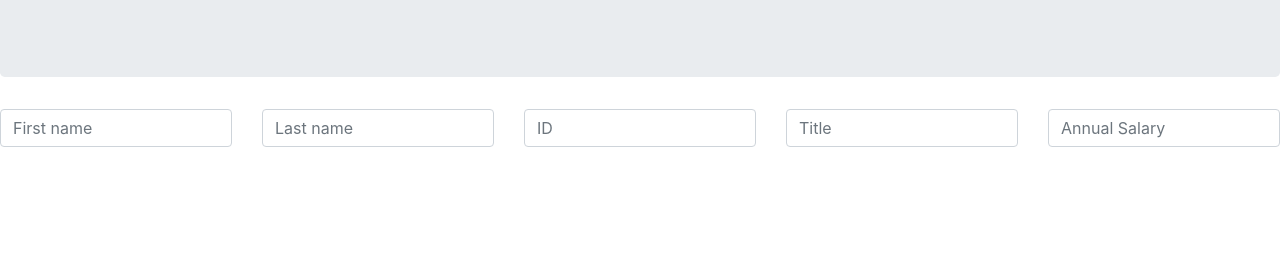
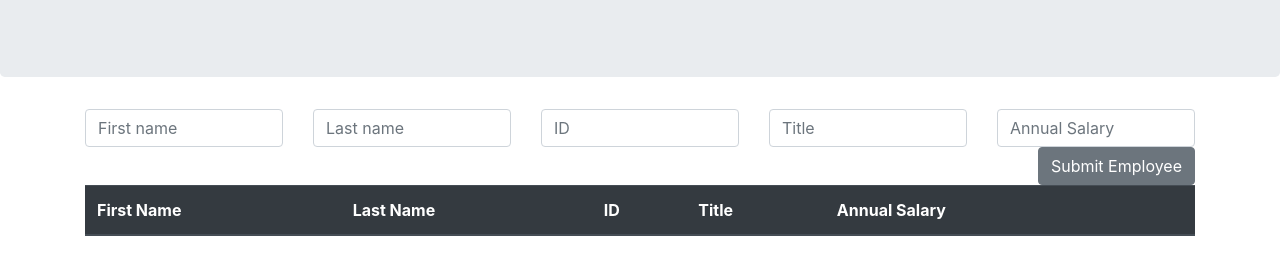
Before and after one commit to PrimeAcademy/weekend-js-salary-calculator, a plain HTML site: page index.html in a window 1280 px wide. Shown: the part 205-480 px from the top of the page. Drawn offline with Linux system fonts and the light colour scheme.

Commit message:
BS class container added to form. Div inside form BS float-right added. BS table added with table & striped classes as well as container class and thead class of thead-darl added

```diff
--- a/index.html
+++ b/index.html
@@ -25,7 +25,7 @@
         </p>
       </div>
     </div>
-    <form>
+    <div class="container">
       <div class="row">
         <div class="col">
           <input type="text" class="form-control" placeholder="First name" />
@@ -43,6 +43,52 @@
           <input type="text" class="form-control" placeholder="Annual Salary" />
         </div>
       </div>
+      <div class="float-right">
+      <button class="btn btn-secondary" type="submit">Submit Employee</button>
+      </div>
     </form>
+  </div>
+  <form>
+    <div class="container">
+      <table class="table table-striped">
+        <thead class="thead-dark">
+          <tr>
+            <th scope="col">First Name</th>
+            <th scope="col">Last Name</th>
+            <th scope="col">ID</th>
+            <th scope="col">Title</th>
+            <th scope="col">Annual Salary</th>
+            <th scope="col"></th>
+          </tr>
+        </thead>
+        <tbody id="js-table-body">
+          <!-- <tr>
+            <th scope="row"></th>
+            <td></td>
+            <td></td>
+            <td></td>
+            <td></td>
+            <td></td>
+            <td></td>
+          </tr>
+          <tr>
+            <th scope="row"></th>
+            <td></td>
+            <td></td>
+            <td></td>
+            <td></td>
+            <td></td>
+            <td></td>
+          </tr>
+          <tr>
+            <th scope="row"></th>
+            <td></td>
+            <td></td>
+            <td></td>
+          </tr> -->
+        </tbody>
+      </table>
+    </div>
+
   </body>
 </html>
```
